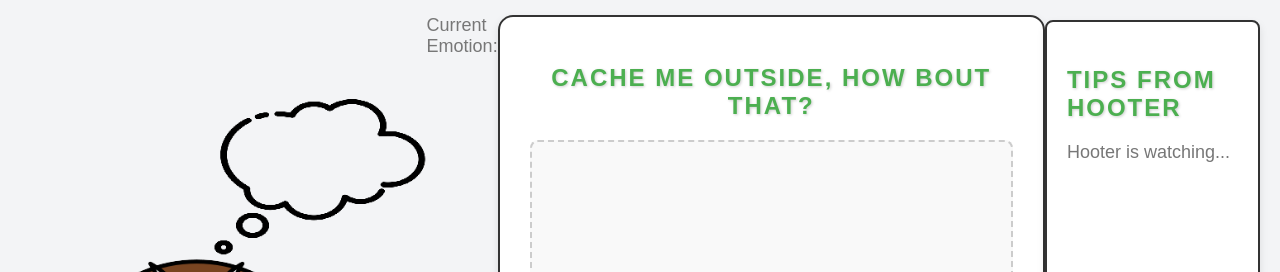
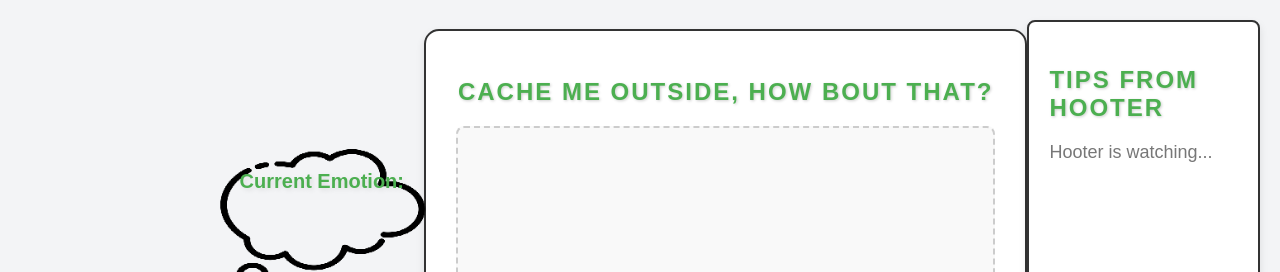
Before and after one commit to agohn12/TartanHacks2025, a plain HTML site: page TartanHacks.html in a window 1280 px wide. Shown: the top 272 px of the page. Drawn offline with Linux system fonts and the light colour scheme; no server answers.

Commit message:
Text Overlay

```diff
--- a/TartanHacks.html
+++ b/TartanHacks.html
@@ -11,8 +11,11 @@
 
 <body>
 
-<img src="Owl2.png" alt="Owl picture" class="owl">
-<h2 id="emotion-display">Current Emotion: </h2>
+<div class="image-container">
+  <img src="Owl2.png" alt="Owl picture" class="owl">
+  <div class="overlay-text" id="emotion-display">Current Emotion: </div>
+</div>
+
 <div class="container">
     <div class="center-box">
       <h1 class="title">Cache me outside, how bout that?</h1>
--- a/style.css
+++ b/style.css
@@ -9,12 +9,30 @@ body {
   position: relative;
 }
 
+.image-container {
+  position: relative;
+  width: 30%;
+  height: 475px;
+  padding: 40px;
+	padding-right: 0px;
+	margin-top: 100px;
+}
+
 .owl {
 	height: 475px;
   width: auto;
-	padding: 40px;
-	padding-right: 0px;
-	margin-top: 50px;
+  object-fit: cover;
+}
+
+.overlay-text{
+  position: absolute;
+  top: 70px;
+  right: 20px;
+  color: #4CAF50;
+  font-size: 20px;
+  font-weight: bold;
+  text-shadow: 2px 2px 5px rgba(0, 0, 0, 0.1);
+  z-index: 10;
 }
 
 .play-button, .stop-button {
```
